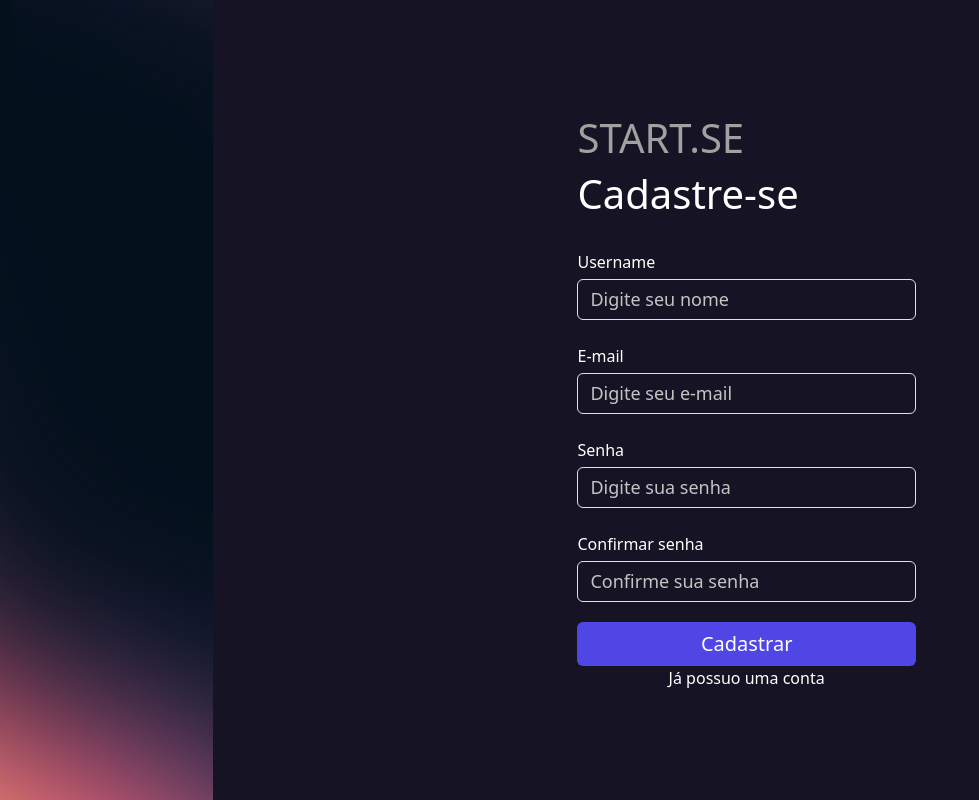
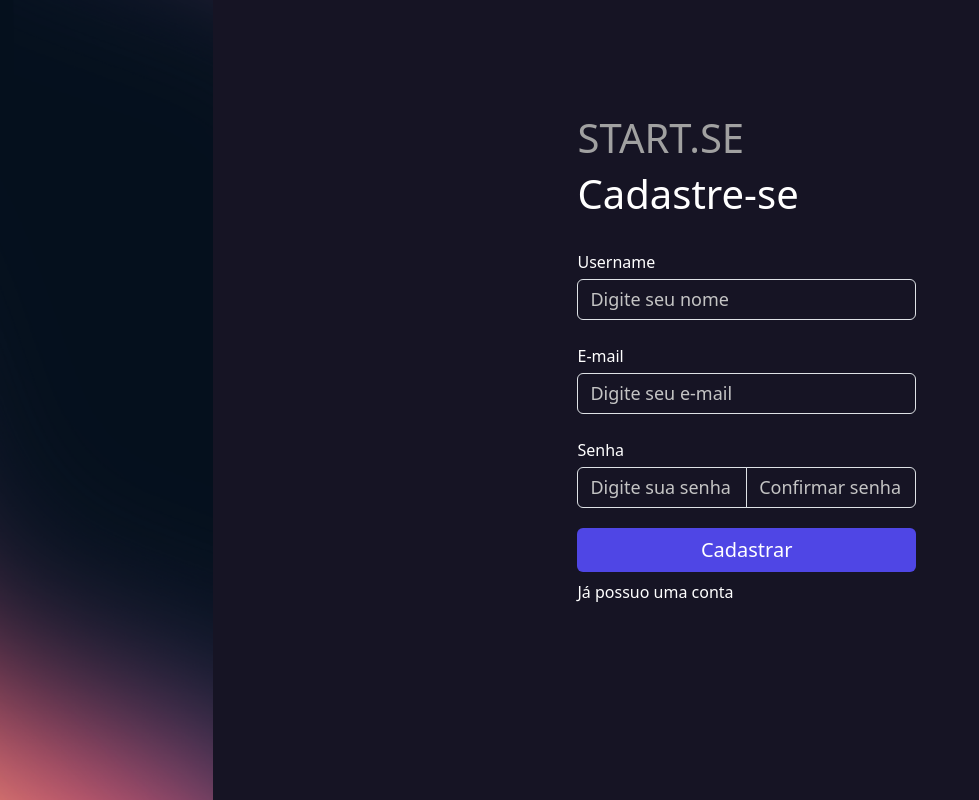
Before and after one commit to lucasSantiagoCody/START.SE, a Django app: template user/templates/signup.html in a window 1280 px wide. Shown: the whole page, without its empty margins (0-979 px from the left). Run offline with Django 5.2, Linux system fonts and the light colour scheme; the template is opened without the code that fills it, so the values that code supplies are empty.

Commit message:
Add password and confirmation_password html inputs in one row

```diff
--- a/user/templates/signup.html
+++ b/user/templates/signup.html
@@ -25,14 +25,18 @@
                     <input type="email" class="form-control input-pers" name="email" placeholder="Digite seu e-mail">
                     <br>
                     <label>Senha</label>
-                    <input type="password" class="form-control input-pers" name="password" placeholder="Digite sua senha">
-                    <br>
-                    <label>Confirmar senha</label>
-                    <input type="password" class="form-control input-pers" name="confirmation_password" placeholder="Confirme sua senha">
-                    <div class="centralizar">
-                        <input type="submit" class="btn btn-indigo" value="Cadastrar">
-                        <a href="#" class="texto">Já possuo uma conta</a>
+                    <div class="row">
+                        <div class="input-group">
+                        <input type="password" class="form-control input-pers" name="password" placeholder="Digite sua senha">
+
+                        <input type="password" class="form-control input-pers" name="confirmation_p
+                        assword" placeholder="Confirmar senha">
+                        </div>
                     </div>
+
+                    <input type="submit" class="btn btn-indigo mb-2" value="Cadastrar">
+                    <a href="#" class="texto">Já possuo uma conta</a>
+
                 </form>
             </div>
 
```
